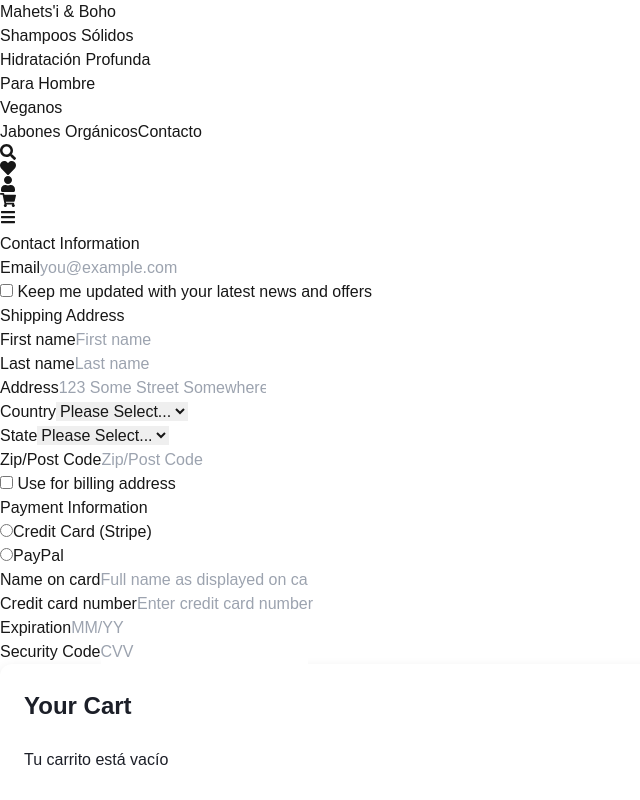
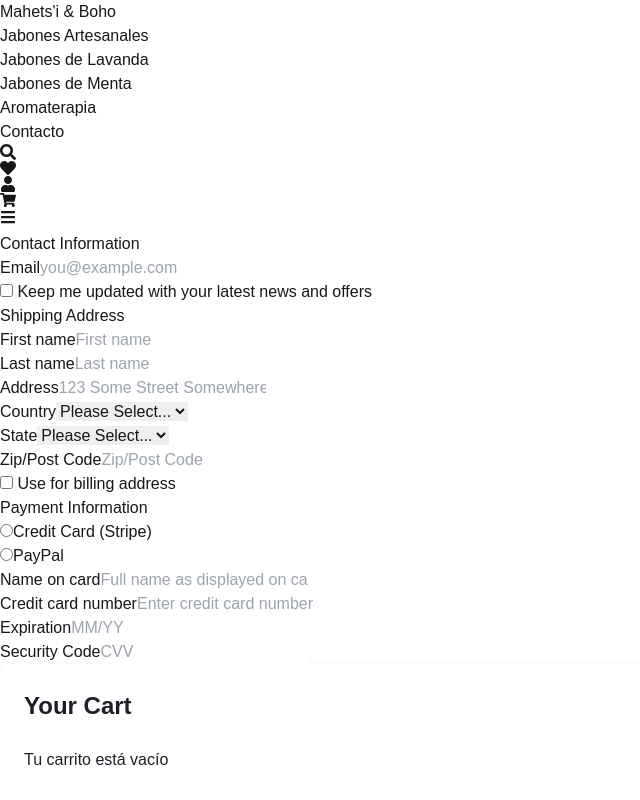
Before and after one commit to alexispathe/mahetsi, a Next.js app: page /checkout in a window 1280 px wide. Shown: the top 800 px of the page, without its empty margins (0-640 px from the left). Built offline with nearby package versions, Linux system fonts and the light colour scheme.

Commit message:
Comienza la estructuracion de capturar url para los productos de categori

```diff
--- a/src/app/category/data.js
+++ b/src/app/category/data.js
@@ -132,5 +132,26 @@ export const categories = [
       ownerId: "user123",
       url: "jabon-de-menta-refrescante",
     },
+    {
+      uniqueID: "prod002",
+      name: "Jabón de Chetos",
+      description: "Jabón líquido con extracto de menta, perfecto para una limpieza revitalizante.",
+      price: 9.99,
+      stockQuantity: 200,
+      categoryID: "cat001",
+      subcategoryID: "subcat002",
+      brandID: "brand002",
+      typeID: "type002",
+      images: [
+        "https://mahetsipage.web.app/assets/images/products/img-4.jpeg",
+        "https://mahetsipage.web.app/assets/images/products/img-3.jpeg",
+      ],
+      averageRating: 4.7,
+      numReviews: 45,
+      dateCreated: new Date("2024-03-15T10:30:00Z"),
+      dateModified: new Date("2024-06-25T16:20:00Z"),
+      ownerId: "user123",
+      url: "jabon-de-chetos",
+    },
     // Añade más productos según sea necesario
   ];
--- a/src/app/components/Header.js
+++ b/src/app/components/Header.js
@@ -1,8 +1,11 @@
+'use client'
+
 import { useState, useEffect } from "react";
 import { FaSearch, FaHeart, FaUser, FaShoppingCart, FaBars, FaTimes } from "react-icons/fa";
 import '../styles/header.css'
 import SearchModal from "./SearchModal";
 import CartDrawer from "./CartDrawer";
+import { categories, subcategories } from '../category/data'; // Ajusta la ruta si es necesario
 
 export default function Header({ textColor = 'text-white' }) {
   const [isHovered, setIsHovered] = useState(false);
@@ -16,9 +19,6 @@ export default function Header({ textColor = 'text-white' }) {
     const totalCount = cart.reduce((acc, item) => acc + item.qty, 0);
     setCartCount(totalCount);
   }, [isCartOpen]);
-  // Puedes ajustar la dependencia si deseas que se actualice la cuenta en otras interacciones.
-  // Por ejemplo, si tienes un contexto global del carrito, podrías actualizar también.
-  // Por ahora, se recalcula cuando se abre/cierra el drawer.
 
   const handleSearchClick = () => setSearchOpen(true);
   const handleCartClick = () => setCartOpen(true);
@@ -42,21 +42,40 @@ export default function Header({ textColor = 'text-white' }) {
 
         {/* Menú de Navegación para Pantallas Grandes */}
         <nav className="hidden md:flex space-x-6">
-          <div className="group relative">
-            <a href="/category" className={`cursor-pointer ${isHovered ? "text-black" : textColor}`}>
-              Shampoos Sólidos
+          {categories.map((category) => {
+            // Subcategorías de esta categoría
+            const filteredSubcategories = subcategories.filter(sub => sub.categoryID === category.uniqueID);
+            return (
+              <div key={category.uniqueID} className="group relative">
+                <a
+                  href={`/category/${category.url}`}
+                  className={`cursor-pointer ${isHovered ? "text-black" : textColor}`}
+                >
+                  {category.name}
                 </a>
-            {/* Submenu */}
+                {filteredSubcategories.length > 0 && (
                   <div className="absolute top-full left-0 hidden group-hover:block bg-white shadow-lg p-4">
                     <ul>
-                <li><a href="/shampoos-solidos/hidratacion-profunda" className="py-1 hover:text-gray-700">Hidratación Profunda</a></li>
-                <li><a href="/shampoos-solidos/para-hombre" className="py-1 hover:text-gray-700">Para Hombre</a></li>
-                <li><a href="/shampoos-solidos/veganos" className="py-1 hover:text-gray-700">Veganos</a></li>
+                      {filteredSubcategories.map((subcat) => (
+                        <li key={subcat.uniqueID}>
+                          <a
+                            href={`/category/${category.url}/${subcat.url}`}
+                            className="py-1 hover:text-gray-700 block"
+                          >
+                            {subcat.name}
+                          </a>
+                        </li>
+                      ))}
                     </ul>
                   </div>
+                )}
               </div>
-          <a href="/jabones-organicos" className={`cursor-pointer ${isHovered ? "text-black" : textColor}`}>Jabones Orgánicos</a>
-          <a href="/contacto" className={`cursor-pointer ${isHovered ? "text-black" : textColor}`}>Contacto</a>
+            )
+          })}
+          {/* Link adicional (ej: Contacto) si lo deseas estático */}
+          <a href="/contacto" className={`cursor-pointer ${isHovered ? "text-black" : textColor}`}>
+            Contacto
+          </a>
         </nav>
 
         {/* Iconos y Menú Móvil */}
@@ -108,8 +127,30 @@ export default function Header({ textColor = 'text-white' }) {
       {isMenuOpen && (
         <nav className="md:hidden bg-white shadow-lg">
           <ul className="flex flex-col space-y-4 p-4">
-            <li><a href="/category" className="cursor-pointer hover:text-gray-700">Shampoos Sólidos</a></li>
-            <li><a href="/jabones-organicos" className="cursor-pointer hover:text-gray-700">Jabones Orgánicos</a></li>
+            {categories.map((category) => {
+              const filteredSubcategories = subcategories.filter(sub => sub.categoryID === category.uniqueID);
+              return (
+                <li key={category.uniqueID}>
+                  <a href={`/category/${category.url}`} className="cursor-pointer hover:text-gray-700 block">
+                    {category.name}
+                  </a>
+                  {filteredSubcategories.length > 0 && (
+                    <ul className="pl-4 mt-2 space-y-2">
+                      {filteredSubcategories.map(subcat => (
+                        <li key={subcat.uniqueID}>
+                          <a
+                            href={`/category/${category.url}/${subcat.url}`}
+                            className="cursor-pointer hover:text-gray-700 block text-sm"
+                          >
+                            {subcat.name}
+                          </a>
+                        </li>
+                      ))}
+                    </ul>
+                  )}
+                </li>
+              )
+            })}
             <li><a href="/contacto" className="cursor-pointer hover:text-gray-700">Contacto</a></li>
           </ul>
         </nav>
```
Also changed, not shown: src/app/category/[url]/page.js (renamed from src/app/category/page.js, +7 -7 lines). Lines whose indentation alone changed are shown as unchanged.
